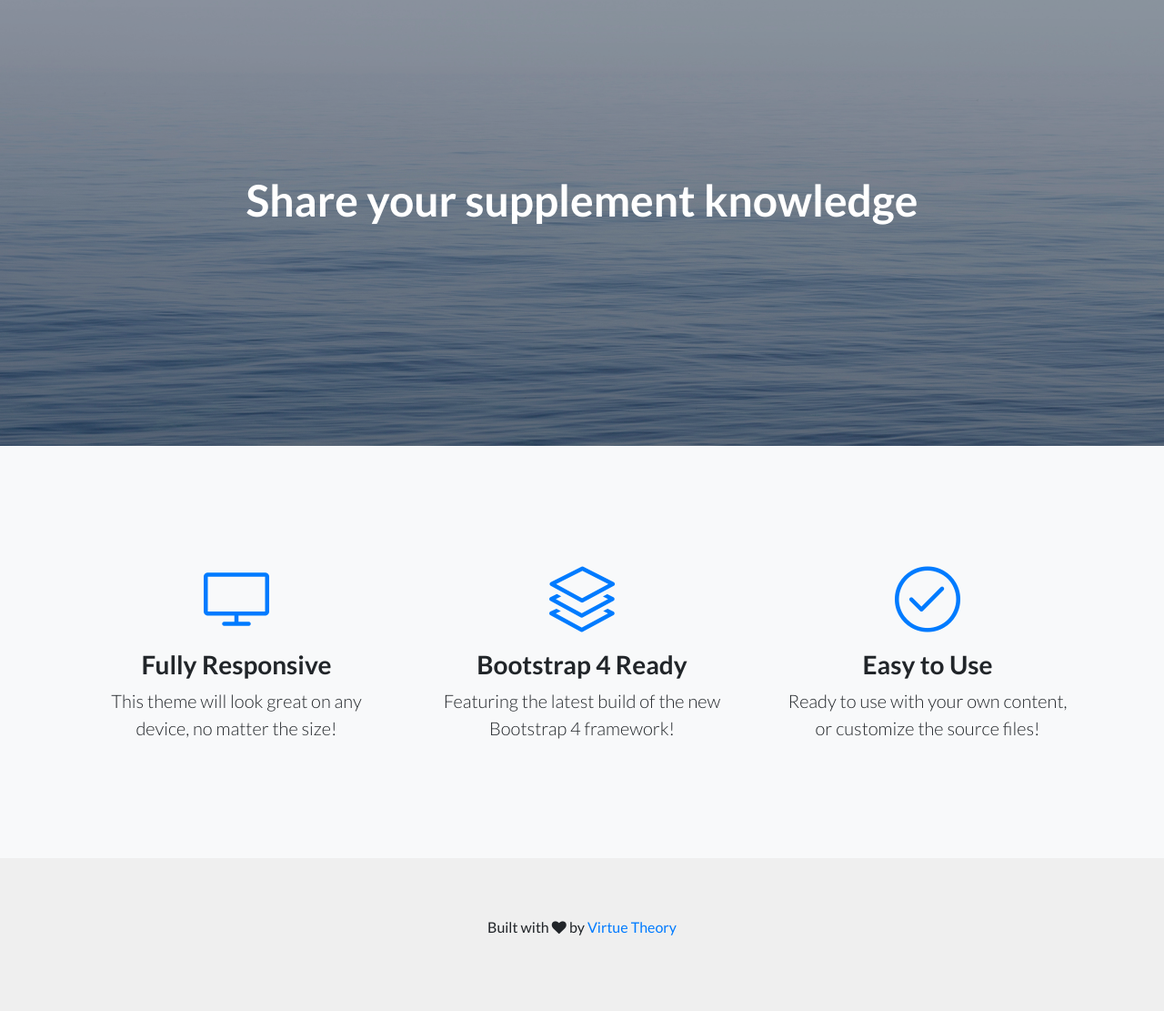
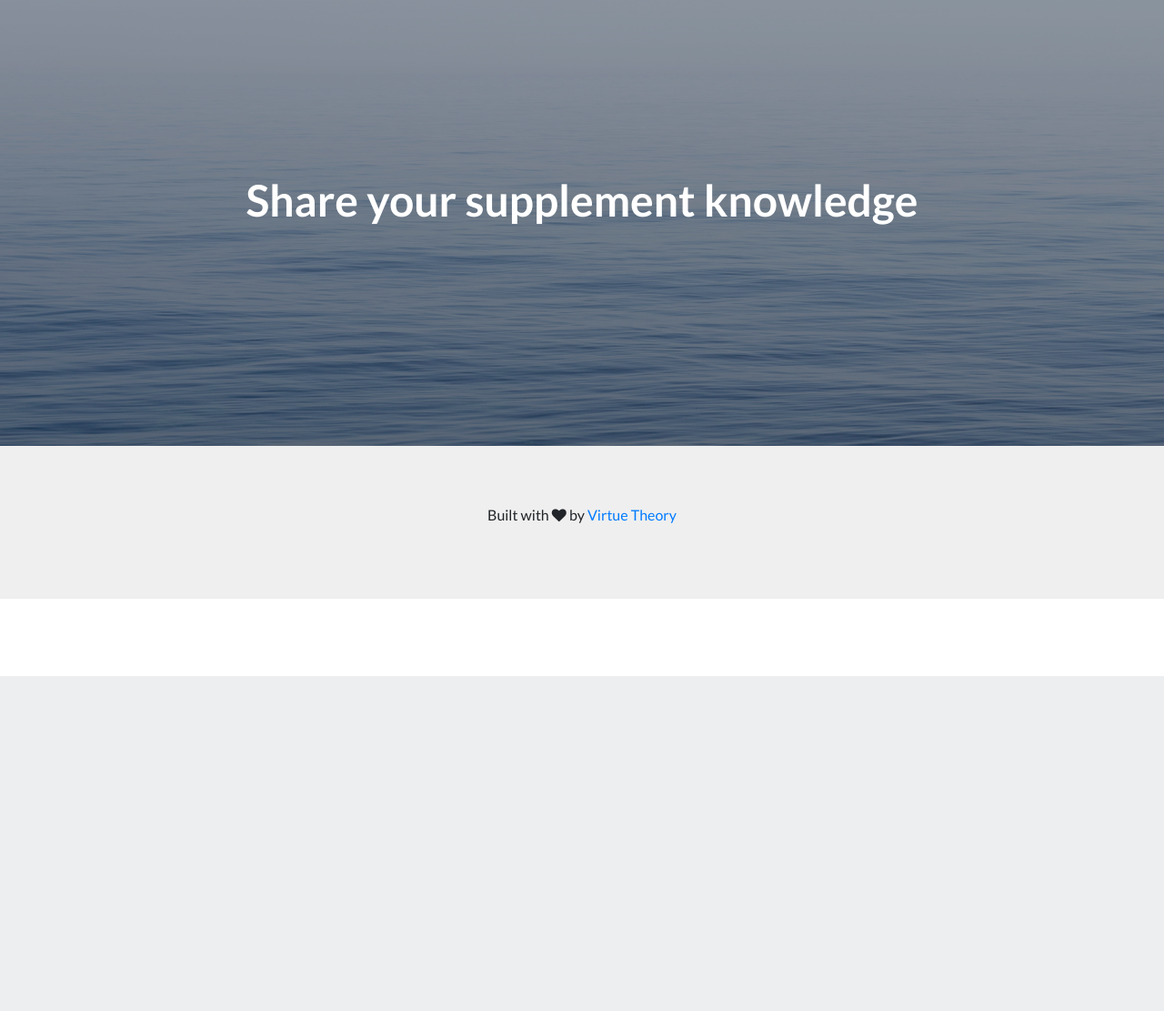
Before and after one commit to esteininger/supp-share, a Flask app: page / in a window 1280 px wide. Shown: the part 57-1168 px from the top of the page at 91% size. After the commit the page ends 800 px from the top, so only its background shows below. Run offline with Flask 2, Linux system fonts and the light colour scheme; some libraries are stand-ins or nearby versions.

Commit message:
Cleaned up homepage and added a fake title to images

```diff
--- a/templates/config.html
+++ b/templates/config.html
@@ -378,8 +378,8 @@
                                         </td>
                                         <td style="vertical-align: top;">
                                             <div class="supp-text">
-                                                <span class="supp-name">`+item+`</span><br />
-                                                <span class="supp-artist">`+item+`</span>
+                                                <span class="supp-name">`+item['ASIN']+`</span><br />
+                                                <span class="supp-artist">`+item['ASIN']+`</span>
                                             </div>
                                         </td>
                                     </tr>
--- a/templates/index.html
+++ b/templates/index.html
@@ -86,41 +86,6 @@
         </div>
     </header>
 
-    <!-- Icons Grid -->
-    <section class="features-icons bg-light text-center">
-        <div class="container">
-            <div class="row">
-                <div class="col-lg-4">
-                    <div class="features-icons-item mx-auto mb-5 mb-lg-0 mb-lg-3">
-                        <div class="features-icons-icon d-flex">
-                            <i class="icon-screen-desktop m-auto text-primary"></i>
-                        </div>
-                        <h3>Fully Responsive</h3>
-                        <p class="lead mb-0">This theme will look great on any device, no matter the size!</p>
-                    </div>
-                </div>
-                <div class="col-lg-4">
-                    <div class="features-icons-item mx-auto mb-5 mb-lg-0 mb-lg-3">
-                        <div class="features-icons-icon d-flex">
-                            <i class="icon-layers m-auto text-primary"></i>
-                        </div>
-                        <h3>Bootstrap 4 Ready</h3>
-                        <p class="lead mb-0">Featuring the latest build of the new Bootstrap 4 framework!</p>
-                    </div>
-                </div>
-                <div class="col-lg-4">
-                    <div class="features-icons-item mx-auto mb-0 mb-lg-3">
-                        <div class="features-icons-icon d-flex">
-                            <i class="icon-check m-auto text-primary"></i>
-                        </div>
-                        <h3>Easy to Use</h3>
-                        <p class="lead mb-0">Ready to use with your own content, or customize the source files!</p>
-                    </div>
-                </div>
-            </div>
-        </div>
-    </section>
-
     <!-- Footer -->
     <footer class="footer" style="background-color: #efefef!important">
         <div class="footer_copywrite_area">
```
Also changed, not shown: 1 other file.
